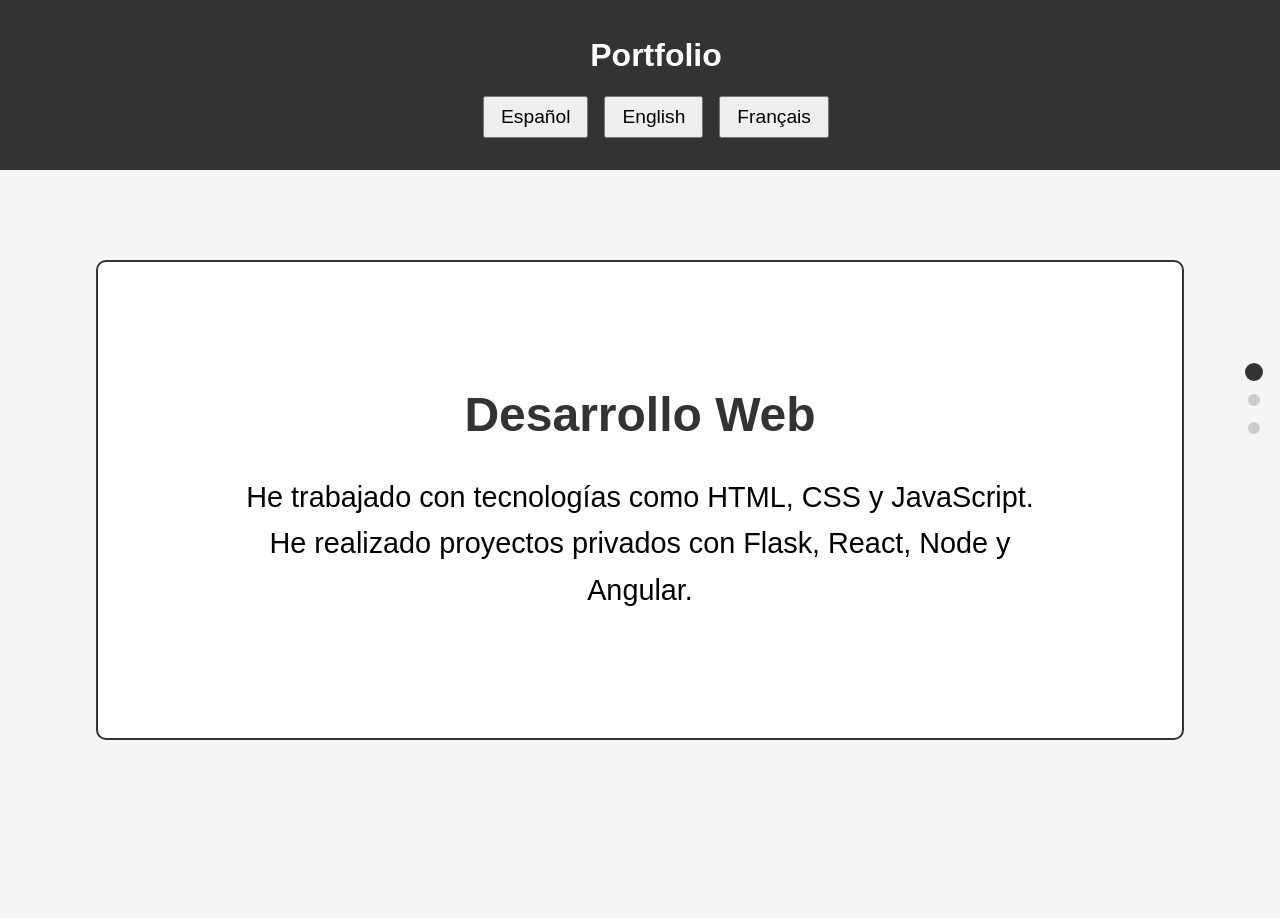
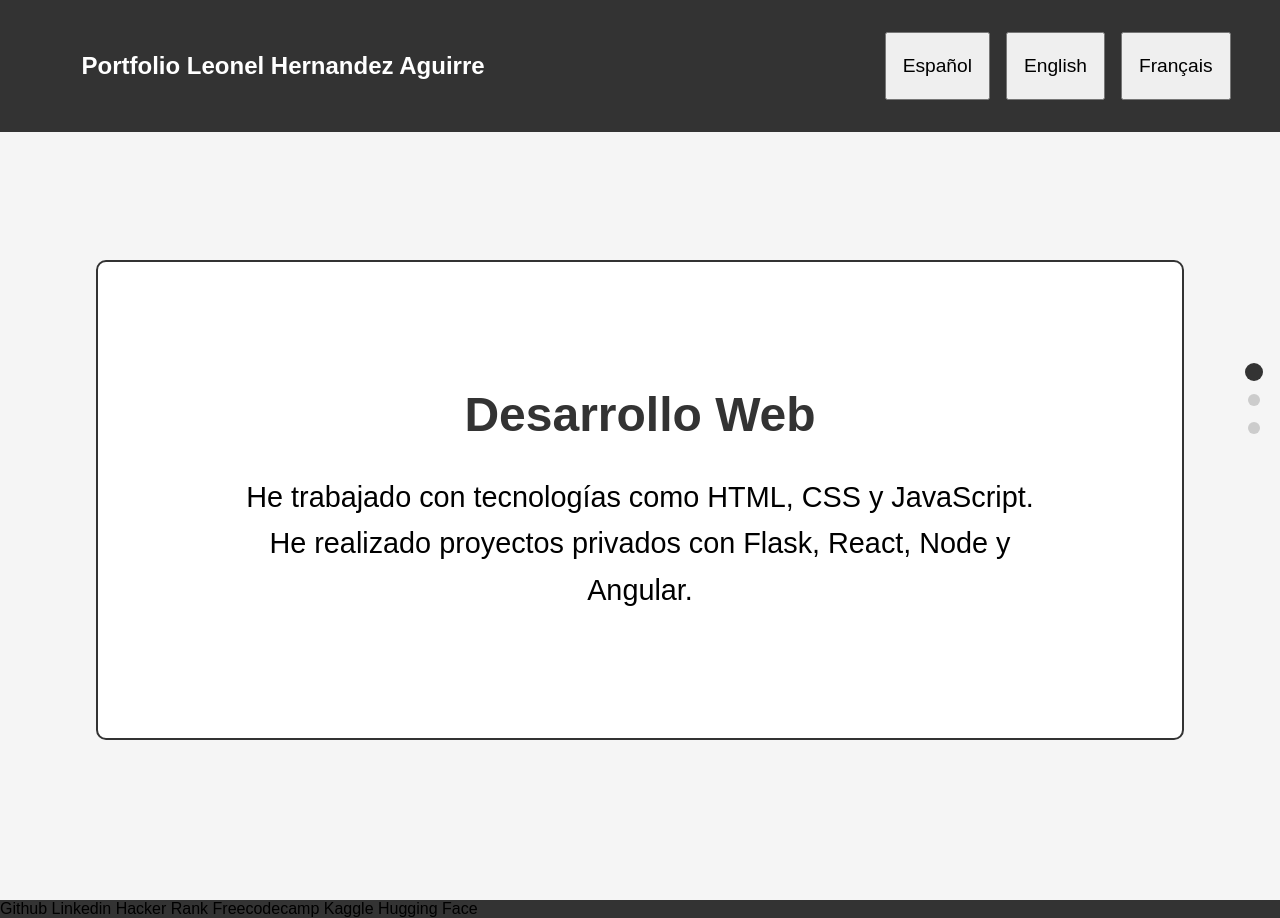
Before and after one commit to LAguirr/htmlcss, a plain HTML site: page main.html in a window 1280 px wide. Drawn offline with Linux system fonts and the light colour scheme.

Commit message:
adding some things

```diff
--- a/main.html
+++ b/main.html
@@ -26,6 +26,11 @@
             justify-content: center;
             gap: 1rem;
             margin: 1rem 0;
+        }
+
+        nav h1{
+            align-items: right;
+            margin-right: 30%;
         }
         nav button {
             padding: 0.5rem 1rem;
@@ -113,6 +118,10 @@
             section p {
                 font-size: 1.5rem;
             }
+        }
+        footer{
+            background-color:#333;
+            display: block;
         }
     </style>
     <script>
@@ -218,8 +227,9 @@
 </head>
 <body>
     <header>
-        <h1>Portfolio</h1>
+
         <nav>
+            <h1>Portfolio Leonel Hernandez Aguirre</h1>
             <button onclick="changeLanguage('es')">Español</button>
             <button onclick="changeLanguage('en')">English</button>
             <button onclick="changeLanguage('fr')">Français</button>
@@ -244,5 +254,14 @@
             <div class="indicator-dot"></div>
         </div>
     </main>
+    <footer>
+        Github
+        Linkedin
+        Hacker Rank
+        Freecodecamp
+        Kaggle
+        Hugging Face
+
+    </footer>
 </body>
 </html>
```
